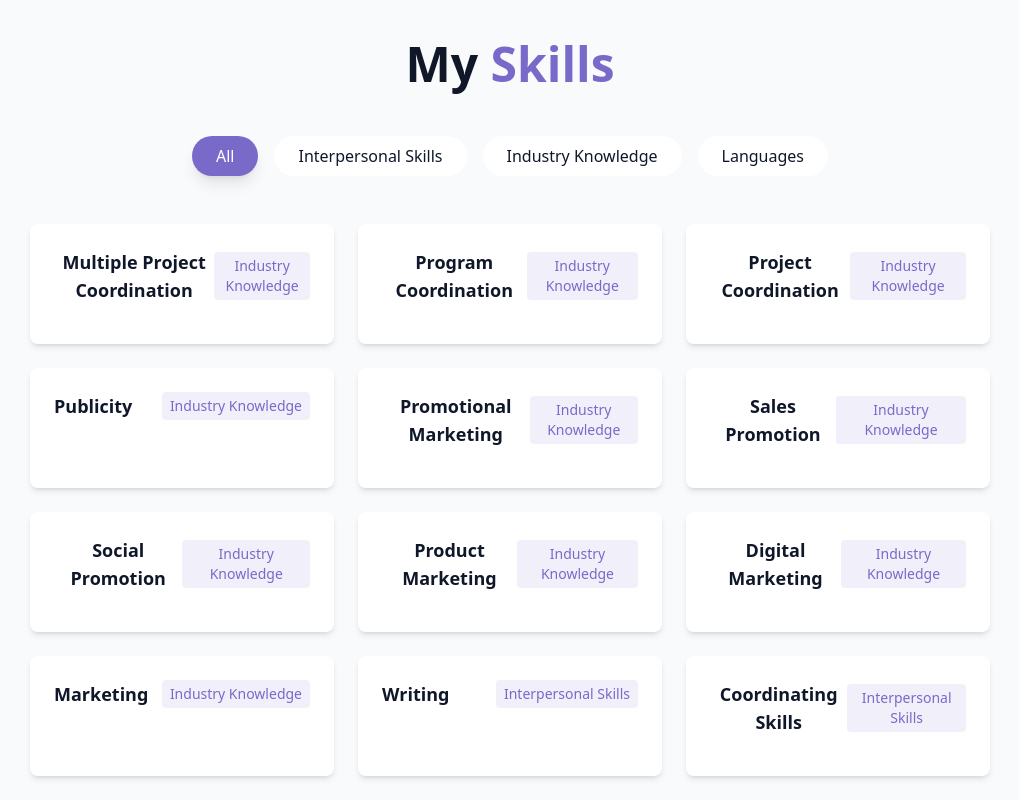
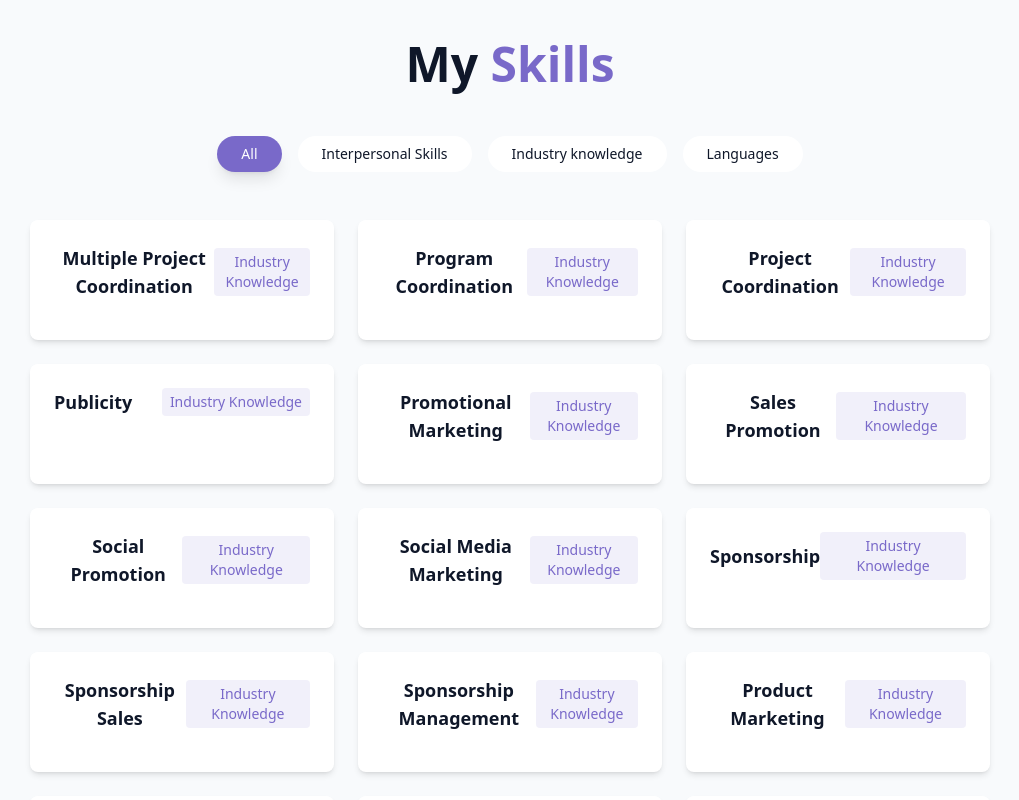
Before and after one commit to mimionly/GdgOrganizerPortfolio, a React (Vite) app: page / in a window 1280 px wide. Shown: the part 1720-2520 px from the top of the page, without its empty margins (130-1149 px from the left). Built offline with nearby package versions, Linux system fonts and the light colour scheme.

Commit message:
Skills#1

```diff
--- a/src/components/Skills.jsx
+++ b/src/components/Skills.jsx
@@ -9,9 +9,14 @@ const skills = [
     { name: "Promotional Marketing", category: "Industry knowledge" },
     { name: "Sales Promotion", category: "Industry knowledge" },
     { name: "Social Promotion", category: "Industry knowledge" },
+    { name: "Social Media Marketing", category: "Industry knowledge" },
+    { name: "Sponsorship", category: "Industry knowledge" },
+    { name: "Sponsorship Sales", category: "Industry knowledge" },
+    { name: "Sponsorship Management", category: "Industry knowledge" },
     { name: "Product Marketing", category: "Industry knowledge" },
     { name: "Digital Marketing", category: "Industry knowledge" },
     { name: "Marketing", category: "Industry knowledge" },
+     { name: "Marketing Strategy", category: "Industry knowledge" },
     { name: "Writing", category: "Interpersonal Skills" },
     { name: "Coordinating Skills", category: "Interpersonal Skills" },
     { name: "English", category: "Languages" },
@@ -34,19 +39,19 @@ export const Skills = () => {
             id="skills"
             className="py-24 px-4 relative bg-secondary/30"
         >
-            <div className="container mx-auto max-w-5xl">
+            <div className="container mx-auto  max-w-5xl">
                 <h2 className="text-3xl md:text-4xl lg:text-5xl font-bold mb-12 text-center">
                     My <span className="text-primary">Skills</span>
                 </h2>
 
                 {/* Category Filter Buttons */}
-                <div className="flex flex-wrap justify-center gap-4 mb-12">
+                <div className="flex flex-wrap justify-center gap-2 md:gap-4 mb-12">
                     {categories.map((category) => (
                         <button
                             key={category}
                             onClick={() => setActiveCategory(category)}
                             className={cn(
-                                "px-6 py-2 rounded-full capitalize transition-all duration-300",
+                                "px-3 md:py-2 md:px-6 rounded-full text-xs md:text-sm transition-all duration-300",
                                 activeCategory === category
                                     ? "bg-primary text-white shadow-lg"
                                     : "bg-card hover:bg-primary/10 text-muted-foreground hover:text-primary"
@@ -66,14 +71,10 @@ export const Skills = () => {
                         >
                             <div className="flex items-center justify-between mb-4">
                                 <h3 className="font-semibold text-lg">{skill.name}</h3>
-                                <span className="text-sm text-primary font-medium capitalize px-2 py-1 bg-primary/10 rounded">
+                                <span className="text-xs md:text-sm text-primary font-medium capitalize px-2 py-1 bg-primary/10 rounded">
                                     {skill.category}
                                 </span>
                             </div>
-
-
-
-
                         </div>
                     ))}
                 </div>
```
